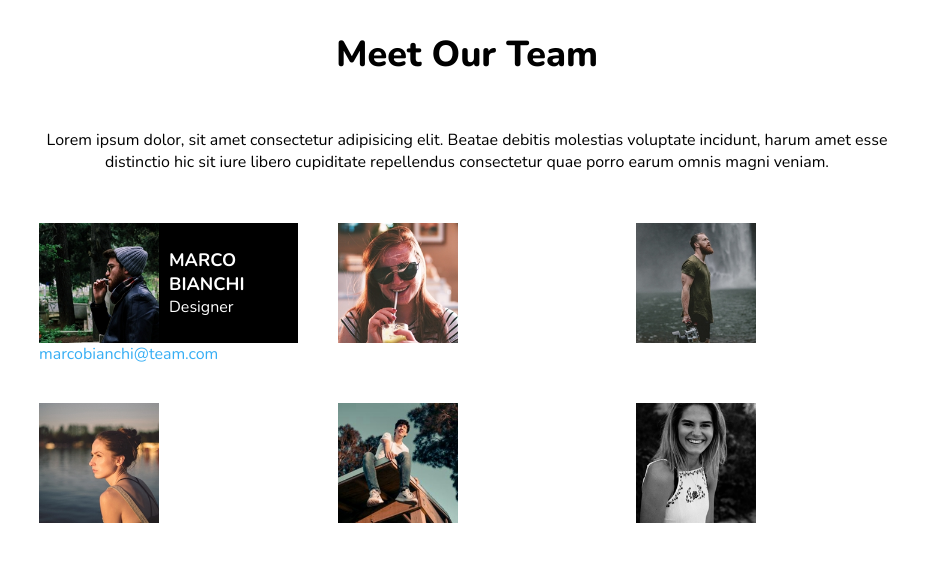
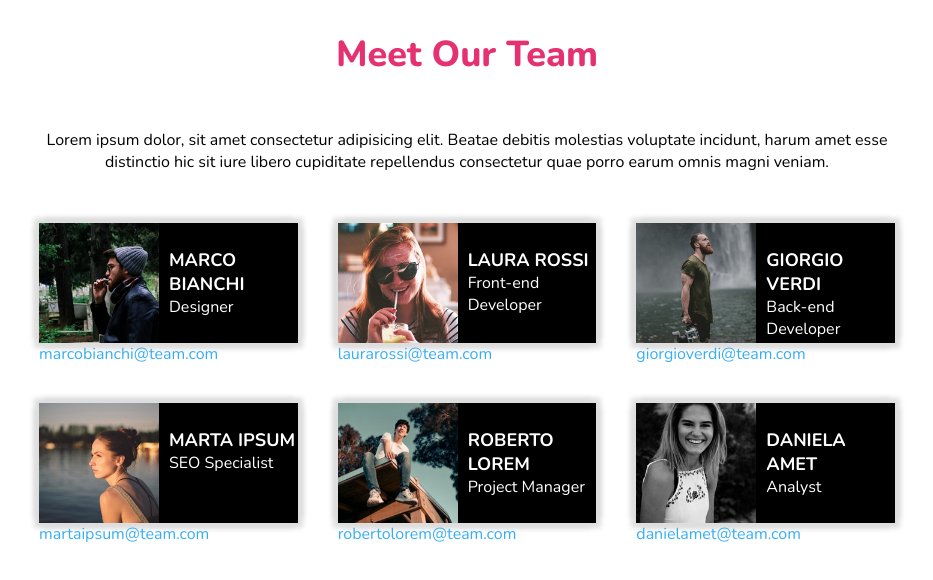
Before and after one commit to albertotaddeucci/html-css-float-cards, a plain HTML site: page index.html in a window 1280 px wide. Shown: the whole page, without its empty margins (173-1106 px from the left). Drawn offline with nearby package versions, Linux system fonts and the light colour scheme.

Commit message:
schede completate

```diff
--- a/css/style.css
+++ b/css/style.css
@@ -33,8 +33,9 @@ section:first-child{
 
 h1{
     font-size: 36px;
-    font-weight: 800;
+    font-weight: 1000;
     margin-bottom: 50px;
+    color: #e53170;
 }
 
 
@@ -46,7 +47,7 @@ h1{
 
 .scheda{
     margin-bottom: 20px;
-        padding: 20px;
+    padding: 20px;
 
 
 }
@@ -65,6 +66,10 @@ img{
     height: 120px;
     padding-top: 25px;
     background-color: black;
+    box-shadow:  5px  5px 5px #dedede,
+              -5px -5px 5px #dedede,
+               5px -5px 5px #dedede,
+              -5px  5px 5px #dedede;
 
 }
 
--- a/index.html
+++ b/index.html
@@ -34,7 +34,7 @@
                 <div class="contatto">
 
                     <div class="nome">MARCO BIANCHI</div>
-                    <div class="lavoro">Designer</div>
+                    <div>Designer</div>
                     <div class="email">marcobianchi@team.com</div>
 
 
@@ -43,19 +43,58 @@
             </div>
             <div class="scheda centrale">
                 <img src="img/female1.png" alt="">
+                <div class="contatto">
+
+                    <div class="nome">LAURA ROSSI</div>
+                    <div>Front-end Developer</div>
+                    <div class="email">laurarossi@team.com</div>
+
+
+                </div>
             </div>
             <div class="scheda">
                 <img src="img/male2.png" alt="">
+                <div class="contatto">
 
+                    <div class="nome">GIORGIO VERDI</div>
+                    <div>Back-end Developer</div>
+                    <div class="email">giorgioverdi@team.com</div>
+
+
+                </div>
             </div>
             <div class="scheda">
                 <img src="img/female2.png" alt="">
+                <div class="contatto">
+
+                    <div class="nome">MARTA IPSUM</div>
+                    <div>SEO Specialist</div>
+                    <div class="email">martaipsum@team.com</div>
+
+
+                </div>
             </div>
             <div class="scheda">
                 <img src="img/male3.png" alt="">
+                <div class="contatto">
+
+                    <div class="nome">ROBERTO LOREM</div>
+                    <div>Project Manager</div>
+                    <div class="email">robertolorem@team.com</div>
+
+
+                </div>
             </div>
             <div class="scheda">
                 <img src="img/female3.png" alt="">
+                <div class="contatto">
+
+                    <div class="nome">DANIELA AMET</div>
+                    <div>Analyst</div>
+                    <div class="email">danielamet@team.com</div>
+
+
+                </div>
 
             </div>
 
```
